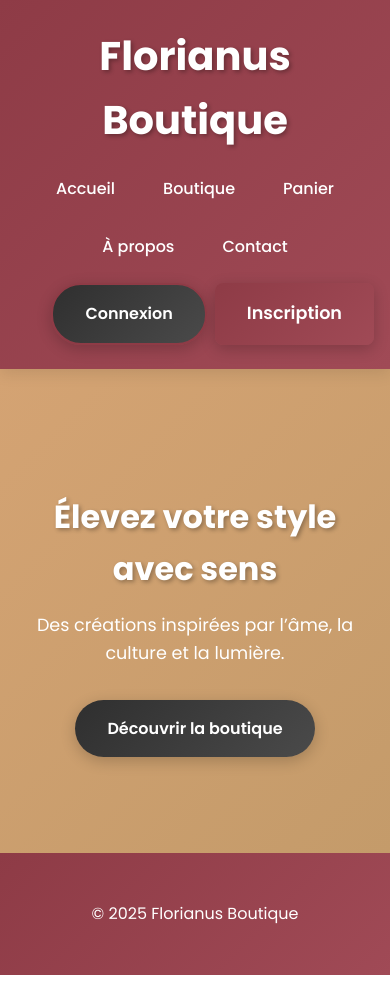
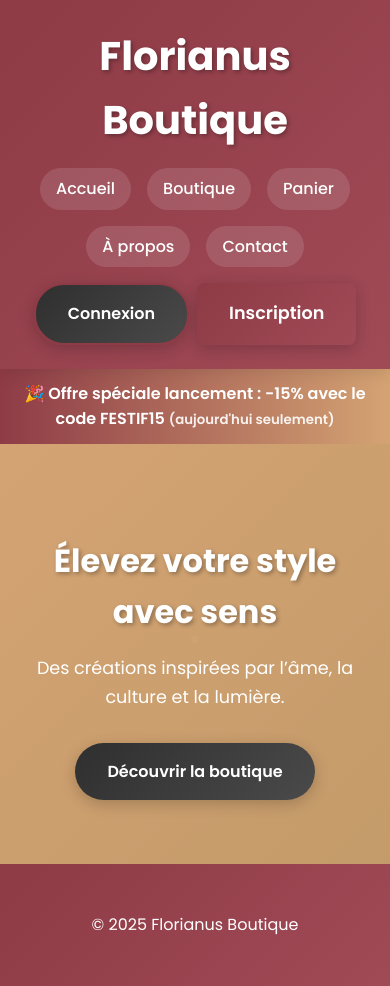
Before and after one commit to Degnon92/florianus-boutique, a plain HTML site: page index.html in a window 390 px wide. Drawn offline with Linux system fonts and the light colour scheme.

Commit message:
mise à jour festif

```diff
--- a/index.html
+++ b/index.html
@@ -23,11 +23,15 @@
         </nav>
   </header>
 
-  <section class="hero">
+  <div id="festive-banner" class="festive-banner" style="display:none;">
+    🎉 Offre spéciale lancement : -15% avec le code FESTIF15 <small>(aujourd'hui seulement)</small>
+  </div>
+  <section class="hero reveal">
     <h2>Élevez votre style avec sens</h2>
     <p>Des créations inspirées par l’âme, la culture et la lumière.</p>
     <a href="boutique.html" class="btn">Découvrir la boutique</a>
   </section>
+  <div id="confetti-container" class="confetti-container" style="display:none;"></div>
 
   <footer>
     <p>&copy; 2025 Florianus Boutique</p>
--- a/script.js
+++ b/script.js
@@ -1165,6 +1165,53 @@ function afficherFormulaireAdresse() {
   alert("Fonctionnalité d'ajout d'adresse à implémenter");
 }
 
+// --- Animations et Effets Visiuels ---
+function scrollRevealInit() {
+  function reveal() {
+    document.querySelectorAll('.reveal').forEach(e=>{
+      const rect = e.getBoundingClientRect();
+      if(rect.top < window.innerHeight-40) e.classList.add('reveal-visible');
+    });
+  }
+  window.addEventListener('scroll', reveal);
+  reveal();
+}
+
+function menuMobileInit() {
+  const nav = document.querySelector('nav');
+  const toggle = document.getElementById('menu-toggle');
+  if(toggle && nav){
+    toggle.addEventListener('click', ()=>{
+      nav.classList.toggle('open');
+    });
+    document.querySelectorAll('.nav-links a').forEach(a=>
+      a.addEventListener('click',()=>nav.classList.remove('open')));
+  }
+}
+
+function activerBanniereFestive() {
+  const now = new Date(); // Pour démo, toujours activer sinon customiser selon fêtes !
+  const banner = document.getElementById('festive-banner');
+  if(banner) banner.style.display = '';
+  lancerConfettis();
+}
+function lancerConfettis() {
+  const container = document.getElementById('confetti-container');
+  if(!container)return;
+  container.style.display = 'block';
+  for(let i=0;i<80;i++){
+    const c = document.createElement('div');
+    c.className='confetti';
+    c.style.left = (Math.random()*98)+'vw';
+    c.style.background = 'hsl('+Math.floor(Math.random()*360)+',70%,60%)';
+    c.style.animationDuration = (1+Math.random()*1.8)+'s';
+    c.style.opacity = 0.9;
+    c.style.top = '-5vh';
+    container.appendChild(c);
+    setTimeout(()=>c.remove(),2400);
+  }
+}
+
 document.addEventListener("DOMContentLoaded", () => {
   // Initialiser les bases de données
   initialiserProduits();
@@ -1236,4 +1283,7 @@ document.addEventListener("DOMContentLoaded", () => {
   }
 
   afficherCompteurPanier();
+  scrollRevealInit();
+  menuMobileInit();
+  activerBanniereFestive(); // Peut être conditionné selon la saison !
 });
--- a/style.css
+++ b/style.css
@@ -2331,3 +2331,28 @@ input:checked + .slider:before {
     text-align: left;
   }
 }
+
+/* Révélation au scroll */
+.reveal { opacity:0; transform: translateY(20px); transition:opacity 0.6s,transform 0.6s; }
+.reveal-visible { opacity:1; transform:none; }
+
+/* Bannière festive */
+.festive-banner { background:linear-gradient(90deg,#8e3b46,#d4a373); color:#fff; text-align:center; padding:0.75rem 1rem; font-weight:600; }
+.festive-banner small { opacity:0.9; }
+
+/* Confettis */
+.confetti-container { position:fixed; inset:0; pointer-events:none; overflow:hidden; z-index:2000; }
+.confetti { position:absolute; width:8px;height:12px; opacity:0.9; animation:fall linear forwards; }
+@keyframes fall { 0%{transform:translateY(-10vh)rotate(0deg);} 100%{transform:translateY(110vh)rotate(720deg);} }
+
+/* Mobile nav et responsive amélioré */
+.nav-toggle{display:none;background:transparent;color:white;border:2px solid rgba(255,255,255,.6);padding:0.3rem 0.6rem;border-radius:6px;font-size:1.2rem;cursor:pointer;}
+.nav-links{display:flex;gap:2rem;align-items:center;}
+@media (max-width:768px){
+  .nav-toggle{display:inline-block;margin-right:auto;}
+  .nav-links{display:none;width:100%;flex-direction:column;align-items:stretch;gap:0.5rem;padding-top:1rem;}
+  nav.open .nav-links{display:flex;}
+  nav a{background-color:rgba(255,255,255,0.12);}
+  .auth-links{margin-left:0;justify-content:stretch;}
+  .hero{padding:4em 1em;}
+}
```
